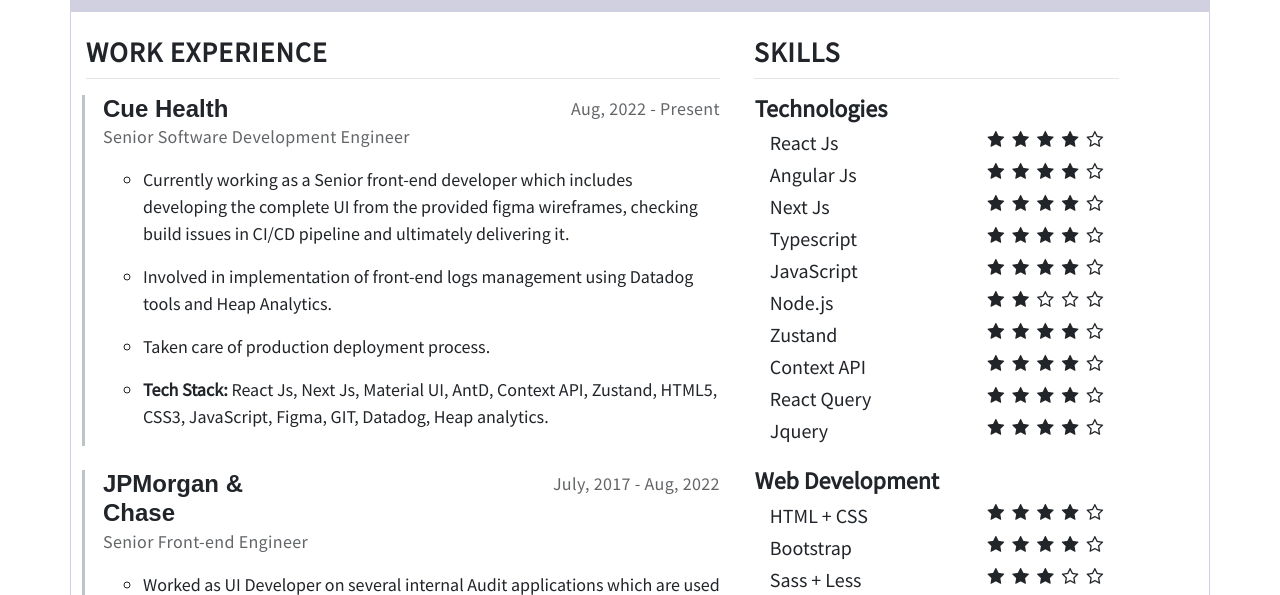
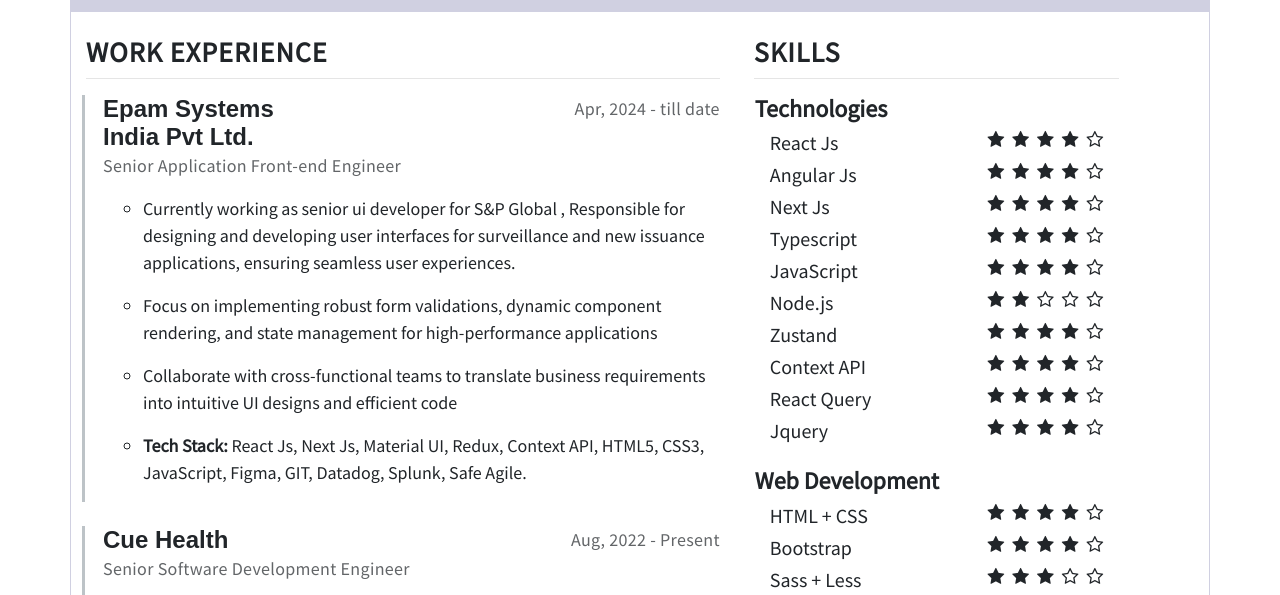
Before and after one commit to LingaUIDev/myprofile, a website: page index.html in a window 1280 px wide. Shown: the part 171-766 px from the top of the page. Drawn offline with nearby package versions, Linux system fonts and the light colour scheme.

Commit message:
Update with Epam Systems

```diff
--- a/index.html
+++ b/index.html
@@ -69,8 +69,49 @@
                     <hr>
                     <div class="section-list">
                         <ul class="experience list-unstyled">
+                         <!--Epam Systems India Pvt Ltd-->
+                            <li>
+                                <div class="row side-border ml-n1">
+                                    <div class="col-4">
+                                        <h4 class="organization">Epam Systems India Pvt Ltd.</h4>
+                                    </div>
+                                    <div class="timeline col-8 d-flex justify-content-end">
+                                        Apr, 2024 - till date
+                                    </div>
+                                    <div class="col-12 mt-n2">
+                                        <p class="designation-company">Senior Application Front-end Engineer</p>
+                                    </div>
+                                    <div class="col-12">
+                                        <ul class="work-details">
+                                            <li class="">
+                                                <p>Currently working as senior ui developer for S&P Global , Responsible for
+                                                    designing and developing user interfaces for surveillance and new issuance
+                                                    applications, ensuring seamless user experiences.
+                                                </p>
+                                            <li>
+                                                <p>
+                                                    Focus on implementing robust form validations, dynamic component
+                                                    rendering, and state management for high-performance applications
+                                                </p>
+                                            </li>
+                                            <li>
+                                                <p>
+                                                    Collaborate with cross-functional teams to translate business requirements
+                                                into intuitive UI designs and efficient code
+                                                </p>
+                                            </li>
+                                            <li>
+                                                <p><span class="inline-heading"><strong>Tech Stack:</strong></span>
+                                                   React Js, Next Js, Material UI, Redux, Context API, HTML5, CSS3, JavaScript, Figma, GIT,
+                                                    Datadog, Splunk, Safe Agile.
+                                                </p>
+                                            </li>
+                                        </ul>
+                                    </div>
+                                </div>
+                            </li>
                             <!-- Cue Health - Senior Software Development Engineer -->
-                            <li>
+                            <li class="mt-4">
                                 <div class="row side-border ml-n1">
                                     <div class="col-4">
                                         <h4 class="organization">Cue Health</h4>
```
